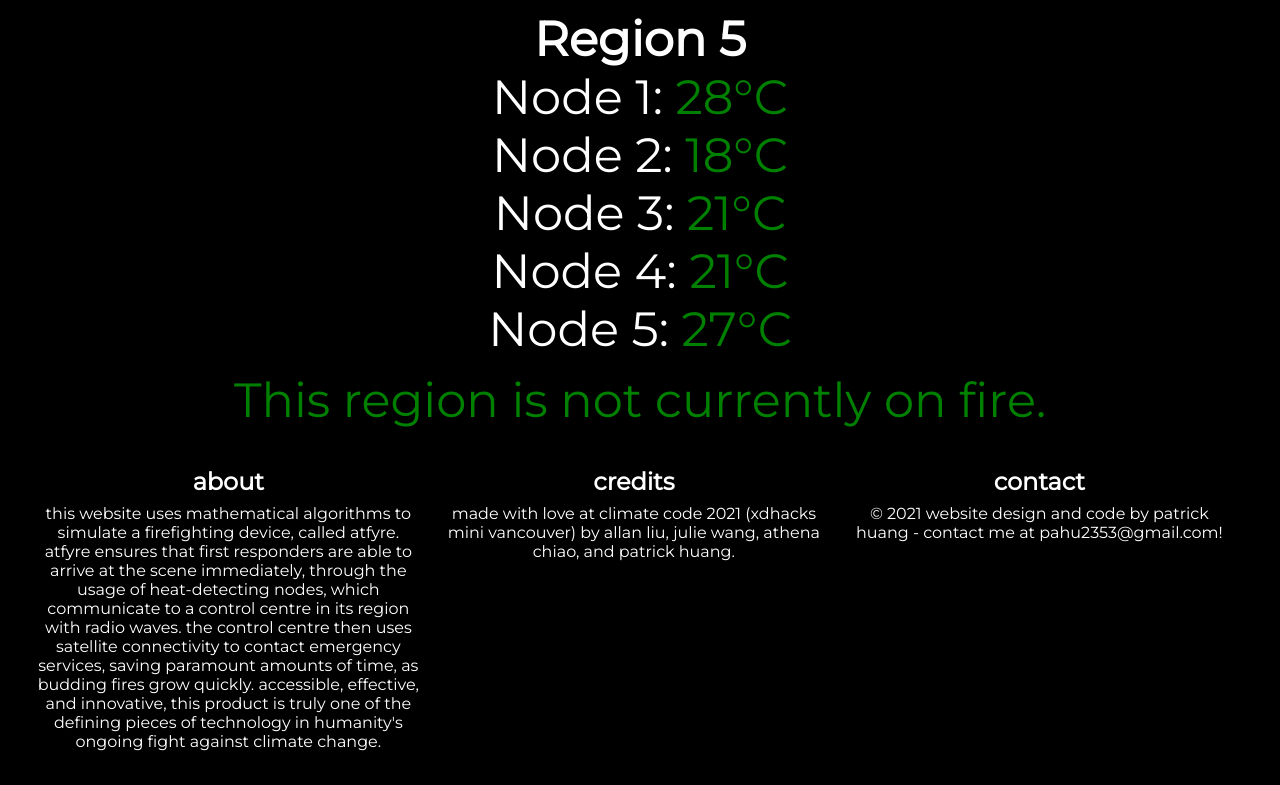
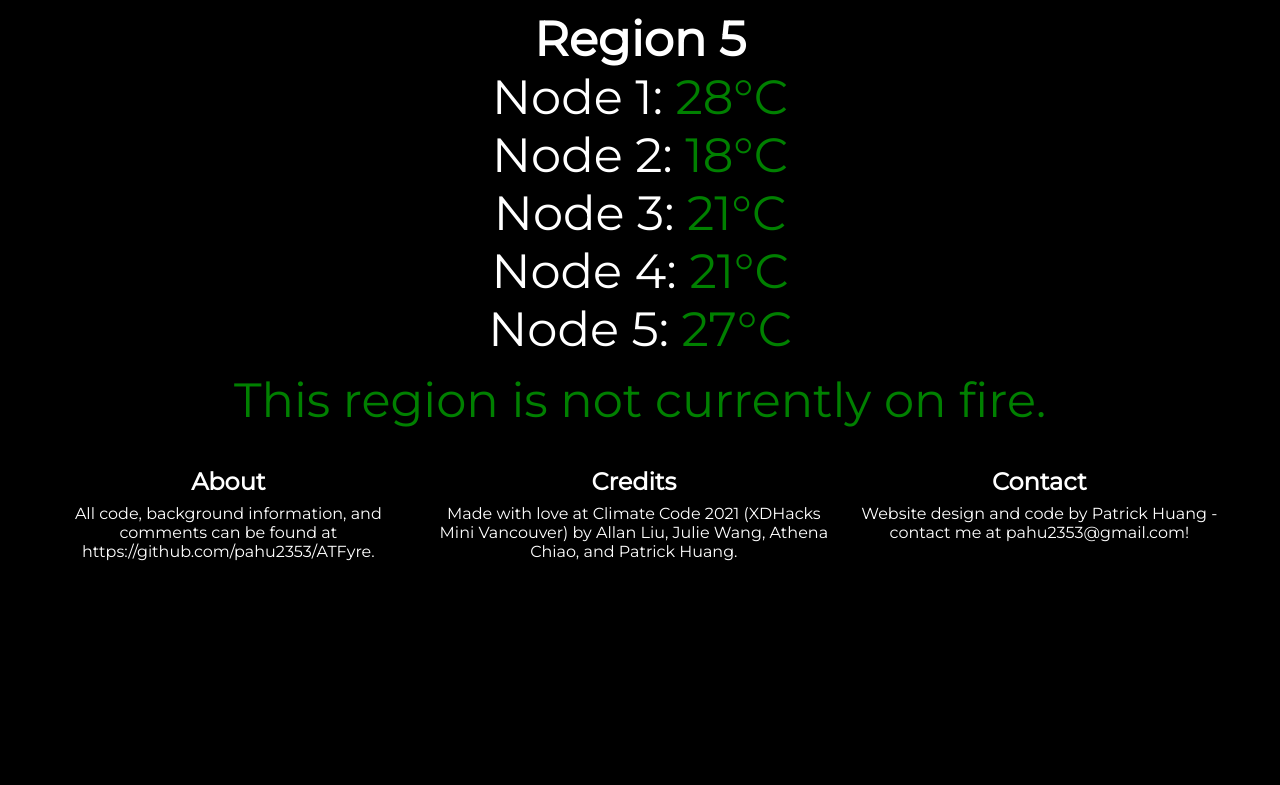
Before and after one commit to pahu2353/ATFyre, a plain HTML site: page index.html in a window 1280 px wide. Shown: the part 1674-2459 px from the top of the page. After the commit the page ends 2269 px from the top, so only its background shows below. Drawn offline with Linux system fonts and the light colour scheme.

Commit message:
Update index.html

```diff
--- a/index.html
+++ b/index.html
@@ -122,20 +122,23 @@
 
     <div class="footer">
         <div id="about">
-            <h2>about</h2>
-            <p> this website uses mathematical algorithms to simulate a firefighting device, called atfyre. atfyre ensures that first responders are able to arrive at the scene immediately, through the usage of heat-detecting nodes, which communicate to a control centre in its region with radio waves. the control centre then uses satellite connectivity to contact emergency services, saving paramount amounts of time, as budding fires grow quickly. accessible, effective, and innovative, this product is truly one of the defining pieces of technology in humanity's ongoing fight against climate change. </p>
+            <h2>About</h2>
+            <p> All code, background information, and comments can be found at https://github.com/pahu2353/ATFyre. </p>
         </div>
 
         <div id="credits">
-            <h2>credits</h2>
-            <p>	made with love at climate code 2021 (xdhacks mini vancouver) by allan liu, julie wang, athena chiao, and patrick huang.  </p>
+            <h2>Credits</h2>
+            <p>	Made with love at Climate Code 2021 (XDHacks Mini Vancouver) by Allan Liu, Julie Wang, Athena Chiao, and Patrick Huang.  </p>
         </div>
 
         <div id="contact">
-            <h2>contact</h2>
-            <p>&#xA9; 2021 website design and code by patrick huang - contact me at pahu2353@gmail.com!</p>
+            <h2>Contact</h2>
+            <p>Website design and code by Patrick Huang - contact me at pahu2353@gmail.com!</p>
         </div>
     </div>
+
+
+
 
 
 
```
